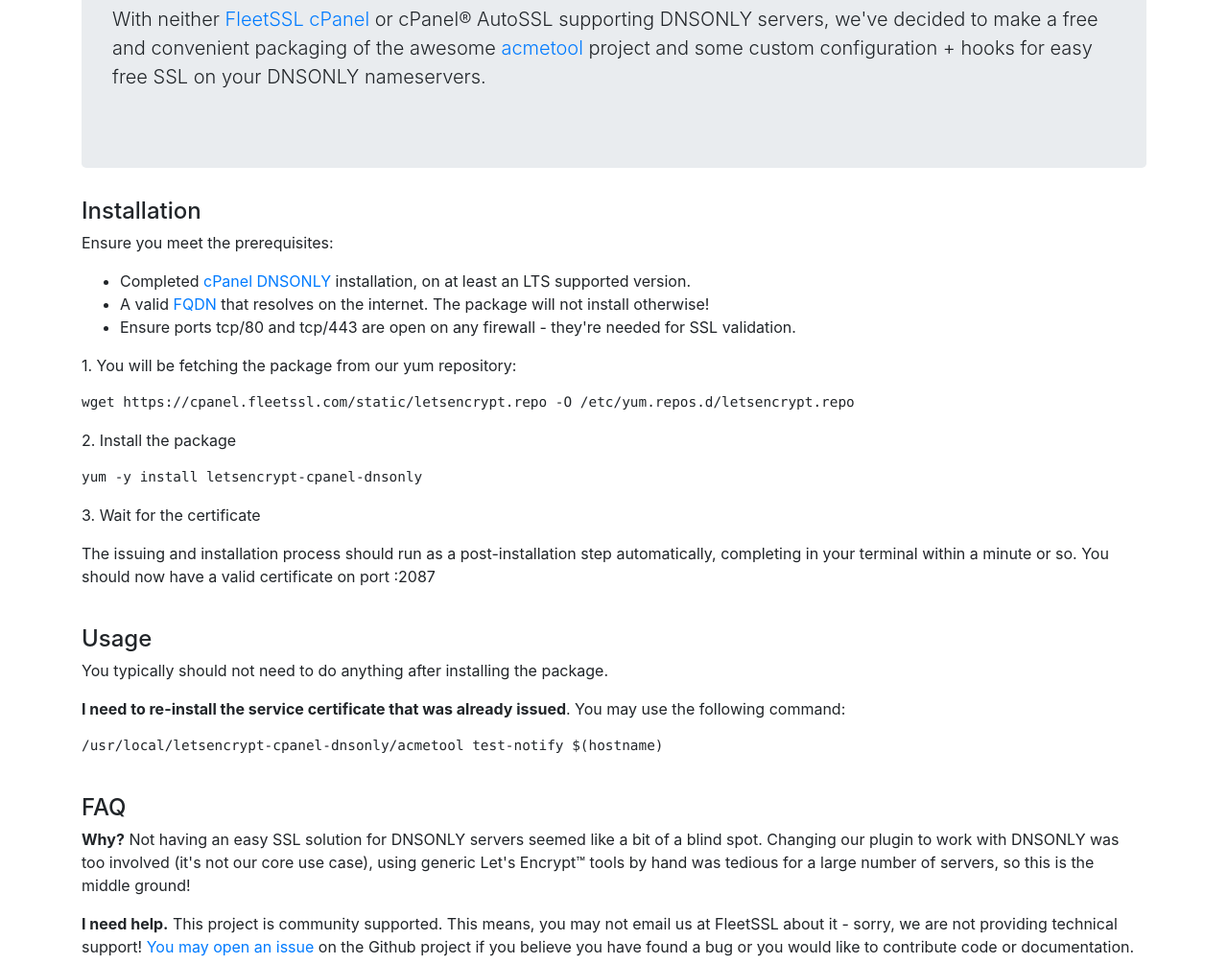
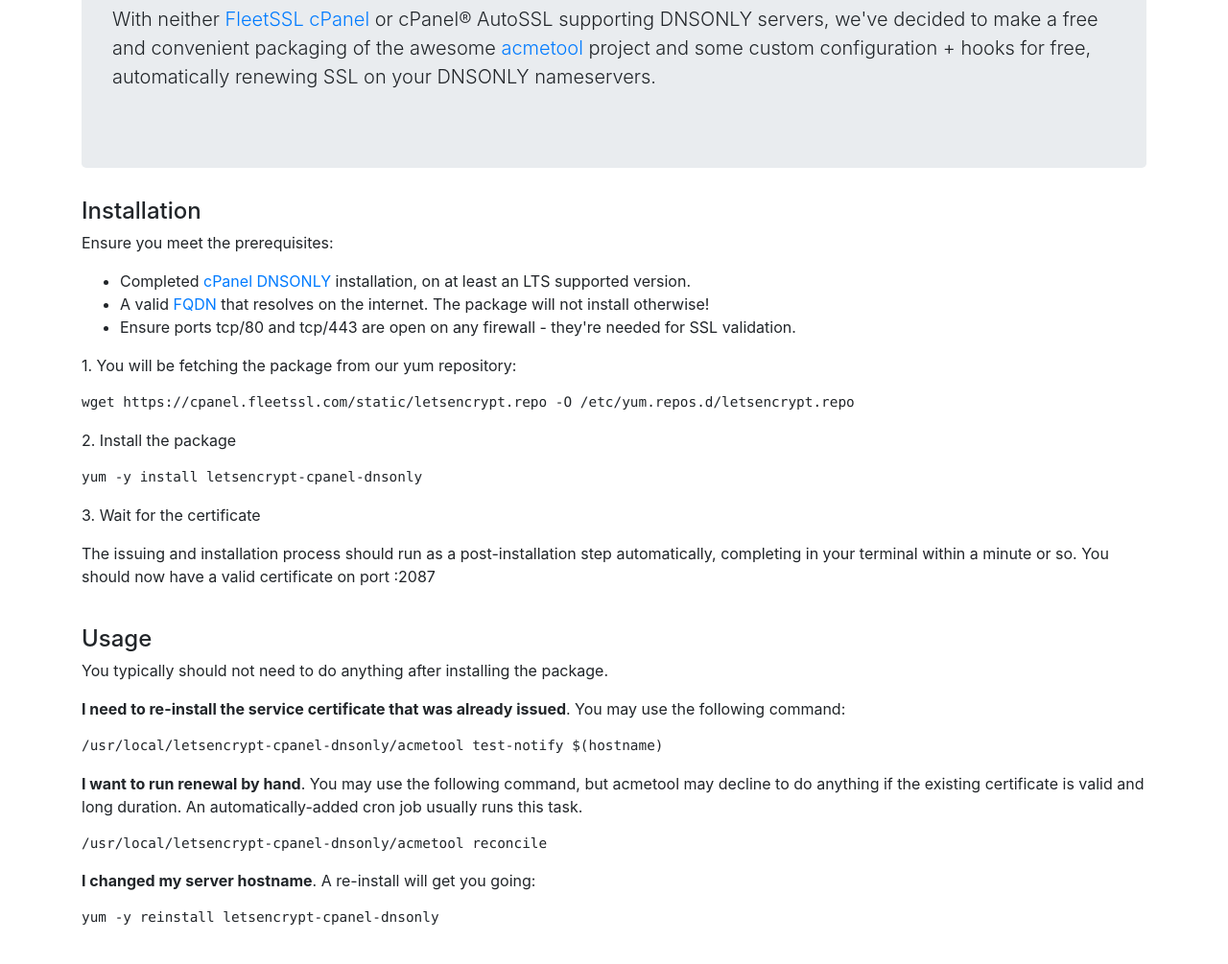
Before and after one commit to fleetssl/letsencrypt-cpanel-dnsonly, a plain HTML site: page website/index.html in a window 1280 px wide. Shown: the part 273-1278 px from the top of the page at 96% size. Drawn offline with nearby package versions, Linux system fonts and the light colour scheme.

Commit message:
website: copy additions

```diff
--- a/website/index.html
+++ b/website/index.html
@@ -36,7 +36,7 @@
         <p class="lead">With neither <a href="https://letsencrypt-for-cpanel.com" target="_blank">FleetSSL cPanel</a> or cPanel&reg; AutoSSL
         supporting DNSONLY servers, we've decided to make a free and convenient
       packaging of the awesome <a href="https://github.com/hlandau/acme" target="_blank">acmetool</a> project and some
-        custom configuration + hooks for easy free SSL on your
+        custom configuration + hooks for free, automatically renewing SSL on your
         DNSONLY nameservers.
       </div>
 
@@ -66,6 +66,12 @@
 	  <p>
 	    <strong>I need to re-install the service certificate that was already issued</strong>. You may use the following command: <pre>/usr/local/letsencrypt-cpanel-dnsonly/acmetool test-notify $(hostname)</pre>
 	  </p>
+	  <p>
+	    <strong>I want to run renewal by hand</strong>. You may use the following command, but acmetool may decline to do anything if the existing certificate is valid and long duration. An automatically-added cron job usually runs this task. <pre>/usr/local/letsencrypt-cpanel-dnsonly/acmetool reconcile</pre>
+	  </p>
+	  <p>
+	    <strong>I changed my server hostname</strong>. A re-install will get you going: <pre>yum -y reinstall letsencrypt-cpanel-dnsonly</pre>
+	  </p>
 	</div>
 
         <div class="col-sm-12 mt-4">
```
